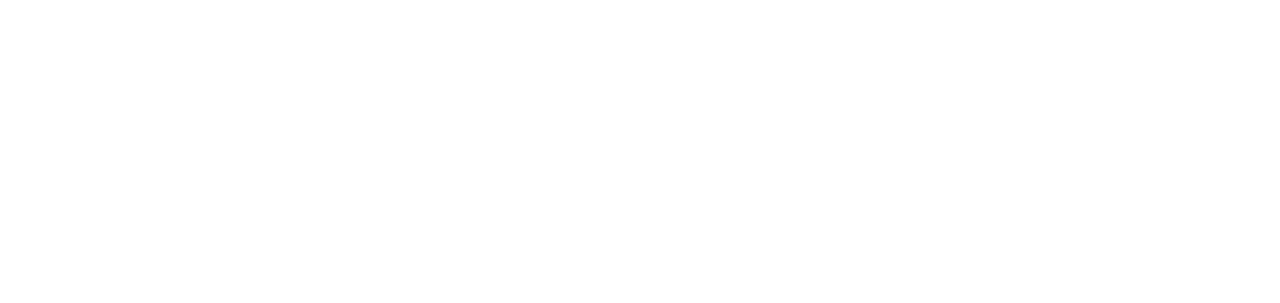
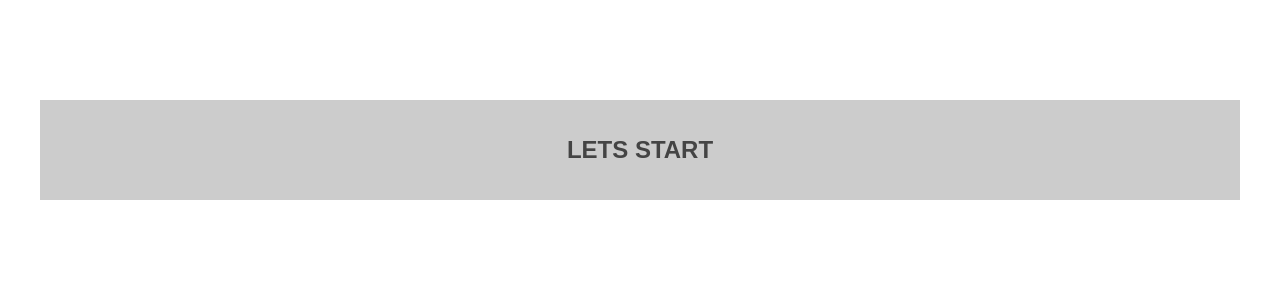
Before and after one commit to zamao9/rsschool-cv, a plain HTML site: page index.html in a window 1280 px wide. Drawn offline with Linux system fonts and the light colour scheme.

Commit message:
fix: changed in index.html and style.css files

```diff
--- a/index.html
+++ b/index.html
@@ -7,5 +7,11 @@
     <title>CV</title>
     <link rel="stylesheet" href="style.css" />
   </head>
-  <body></body>
+  <body>
+    <section class="section">
+      <div class="container">
+        <h1 class="title">Lets start</h1>
+      </div>
+    </section>
+  </body>
 </html>
--- a/style.css
+++ b/style.css
@@ -29,3 +29,24 @@ a {
   color: inherit;
   text-decoration: none;
 }
+
+.section {
+  padding: 100px 0;
+}
+
+.container {
+  max-width: 1200px;
+  height: 100px;
+
+  display: flex;
+  justify-content: center;
+  align-items: center;
+
+  margin: 0 auto;
+  background-color: #ccc;
+}
+
+.title {
+  text-transform: uppercase;
+  text-align: center;
+}
```
